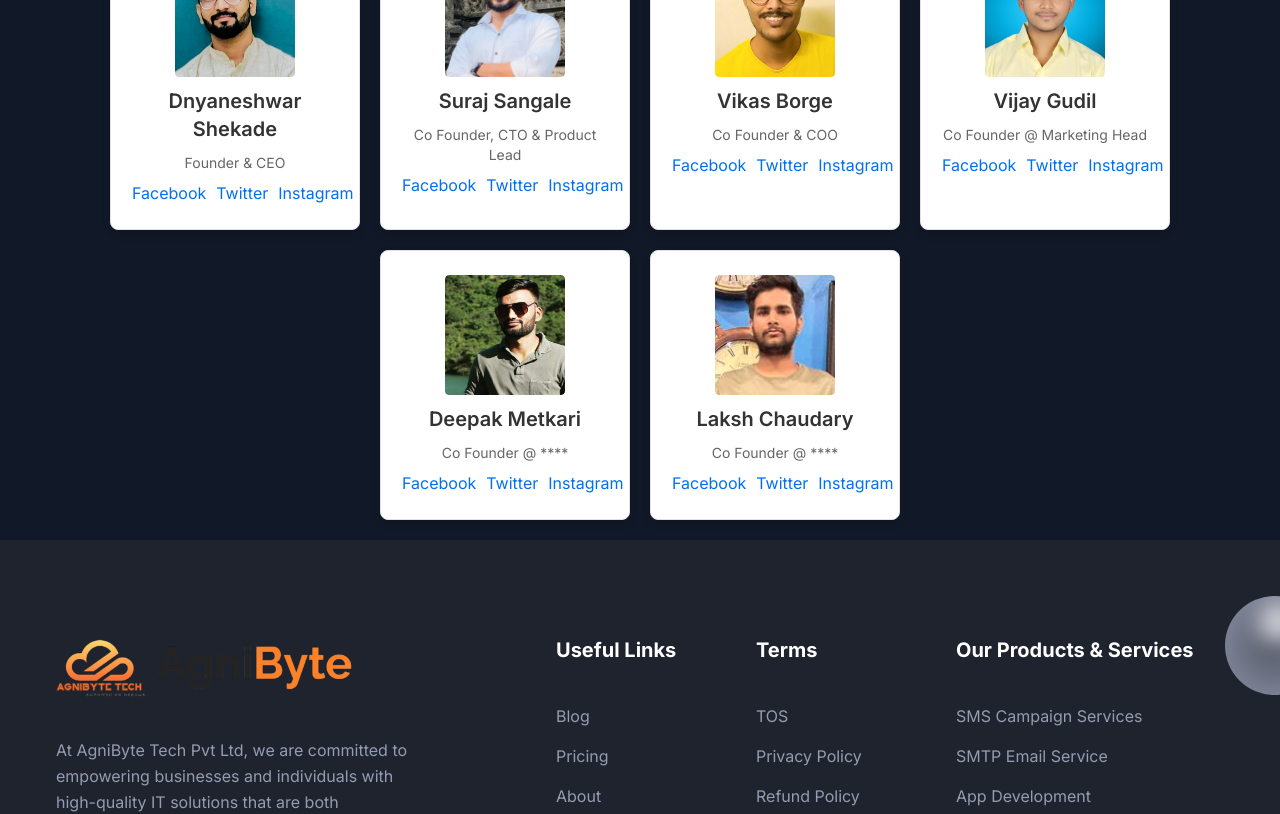
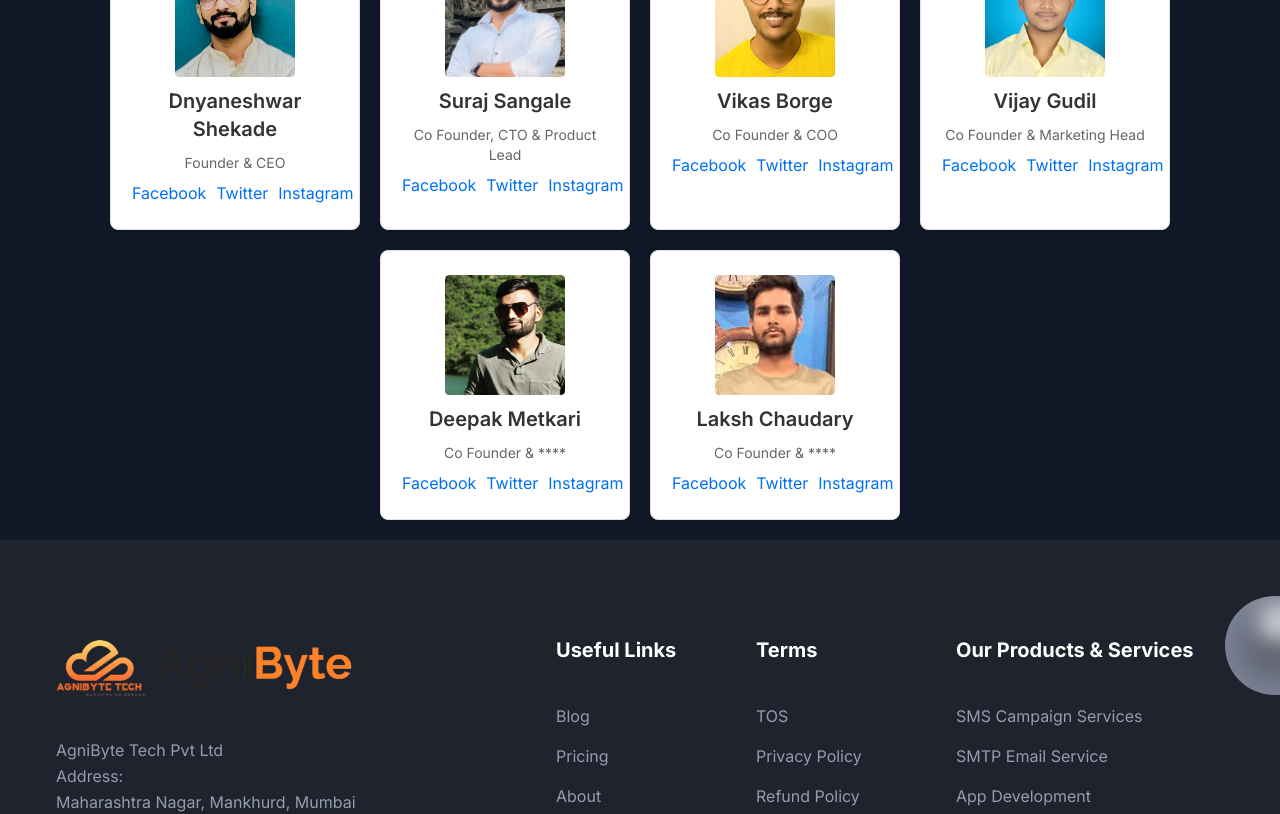
Before and after one commit to dnyaneshwarshekade/agnibyte, a Next.js app: page /team in a window 1280 px wide. Shown: the part 500-1314 px from the top of the page. Built offline with nearby package versions, Linux system fonts and the light colour scheme.

Commit message:
changes in fotter

```diff
--- a/src/components/Footer/index.tsx
+++ b/src/components/Footer/index.tsx
@@ -27,8 +27,7 @@ const Footer = () => {
                   />
                 </Link>
                 <p className="mb-9 text-base leading-relaxed text-body-color dark:text-body-color-dark">
-                   At AgniByte Tech Pvt Ltd, we are committed to empowering businesses and individuals with high-quality IT solutions that are
-                  both affordable and efficient.<br />
+                   AgniByte Tech Pvt Ltd<br />
                   Address:<br />
                   Maharashtra Nagar, Mankhurd, Mumbai 400088
 </p>
--- a/src/components/Team/teamData.ts
+++ b/src/components/Team/teamData.ts
@@ -34,7 +34,7 @@ export const teamData: TeamType[] = [
   {
     id: 4,
     name: "Vijay Gudil",
-    designation: "Co Founder @ Marketing Head",
+    designation: "Co Founder & Marketing Head",
     image: "/images/team/team-4.jpg",
     facebookLink: "/#",
     twitterLink: "/#",
@@ -43,7 +43,7 @@ export const teamData: TeamType[] = [
   {
     id: 5,
     name: "Deepak Metkari",
-    designation: "Co Founder @ ****",
+    designation: "Co Founder & ****",
     image: "/images/team/team-5.jpg",
     facebookLink: "/#",
     twitterLink: "/#",
@@ -52,7 +52,7 @@ export const teamData: TeamType[] = [
   {
     id: 6,
     name: "Laksh Chaudary",
-    designation: "Co Founder @ ****",
+    designation: "Co Founder & ****",
     image: "/images/team/team-6.png",
     facebookLink: "/#",
     twitterLink: "/#",
```
